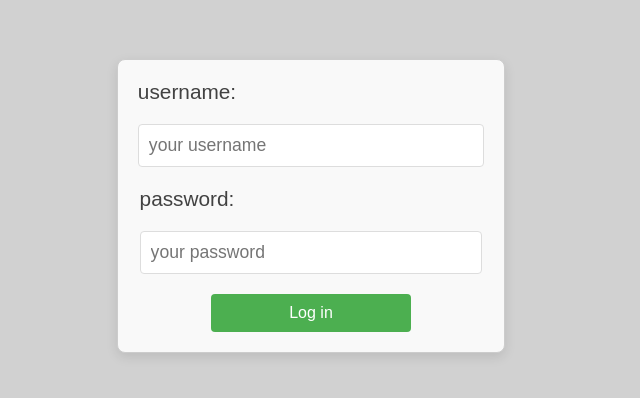
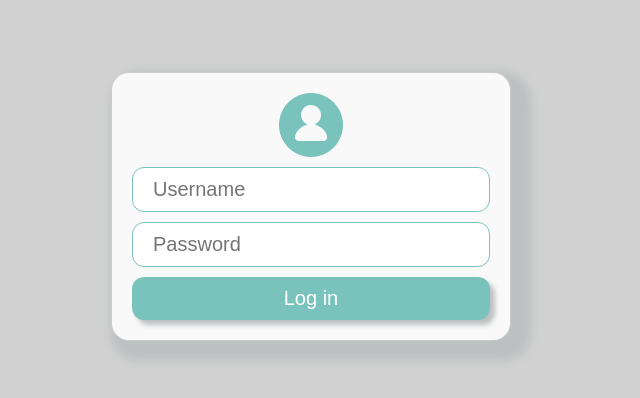
Before and after one commit to YahyaNashar22/bepro-newsletter, a React (Vite) app in the folder client/: page / in a window 1280 px wide. Shown: the part 194-592 px from the top of the page, without its empty margins (329-969 px from the left). Built offline with nearby package versions, Linux system fonts and the light colour scheme.

Commit message:
changing design

```diff
--- a/client/src/App.css
+++ b/client/src/App.css
@@ -6,6 +6,11 @@
   --medium-grey: #757575;
   --dark-grey: #424242;
   --font-color: #ffffff;
+  --tiffany-blue: #7ac2bc;
+  --lighter-tiffany: #7ccac3;
+  --platinum: #d8d9d9;
+  --white: #ffffff;
+  --shadow-color: #bcc0c1;
 }
 
 /* Custom scrollbar for Webkit browsers (Chrome, Safari, Edge) */
@@ -29,12 +34,12 @@
 }
 
 body {
-  background-color: var(--light-grey);
+  background-color: var(--platinum);
   color: var(--font-color);
 }
 
 button {
-  background-color: var(--medium-green);
+  background-color: var(--tiffany-blue);
   color: var(--font-color);
 }
 
@@ -53,6 +58,11 @@ nav {
   display: flex;
   justify-content: space-around;
   align-items: center;
+}
+
+.navLinks{
+  display: flex;
+flex-direction: column;
 }
 
 ul {
@@ -172,7 +182,7 @@ main {
 
 /* Dialog Box */
 .dialog-box {
-  background-color: #fff;
+  background-color: var(--white);
   padding: 20px;
   border-radius: 8px;
   width: 400px;
@@ -206,21 +216,26 @@ main {
 }
 
 .dialog-close-btn {
-  background-color: #f0f0f0;
-  color: #333;
+  background-color: var(--white);
+  border: 1px solid var(--tiffany-blue);
+  border-radius: 5px;
+  color: var(--tiffany-blue);
+  transition: 0.3s linear;
 }
 
 .dialog-close-btn:hover {
-  background-color: #e0e0e0;
+  background-color: var(--tiffany-blue);
+  color: var(--white);
 }
 
 .dialog-submit-btn {
-  background-color: #4caf50;
-  color: #fff;
+  background-color: var(--tiffany-blue);
+  color: var(--white);
+  transition: 0.3s linear;
 }
 
 .dialog-submit-btn:hover {
-  background-color: #45a049;
+  background-color: var(--lighter-tiffany);
 }
 
 /* Form container styling */
@@ -233,7 +248,7 @@ main {
   margin: 0 auto;
   padding: 20px;
   background-color: #f9f9f9;
-  border-radius: 8px;
+  border-radius: 18px;
   box-shadow: 0 4px 12px rgba(0, 0, 0, 0.1);
   border: 1px solid #ccc;
   font-size: 1.3rem;
@@ -244,8 +259,8 @@ main {
   margin-bottom: 20px;
   margin-top: 20px;
   padding: 10px;
-  border: 1px solid #ddd;
-  border-radius: 4px;
+  border: 1px solid var(--tiffany-blue);
+  border-radius: 5px;
   width: 100%;
   font-size: 1.1rem;
   background-color: #fff;
@@ -289,11 +304,11 @@ p {
 }
 
 .success-message {
-  color: #4caf50;
+  color: var(--lighter-tiffany);
 }
 
 .error-message {
-  color: #f44336;
+  color: var(--dark-grey);
 }
 
 .email-content {
@@ -307,7 +322,7 @@ p {
   background-color: #f9f9f9;
   padding: 40px;
   border-radius: 10px;
-  box-shadow: 0 4px 6px rgba(0, 0, 0, 0.1);
+  box-shadow: 0 4px 6px var(--shadow-color);
   max-width: 600px;
   margin: 50px auto;
   font-family: "Arial", sans-serif;
@@ -315,7 +330,7 @@ p {
 
 .dashboard-title {
   font-size: 2.5rem;
-  color: var(--medium-green); /* Bright color to catch attention */
+  color: var(--tiffany-blue); /* Bright color to catch attention */
   margin-bottom: 20px;
   text-shadow: 2px 2px 5px rgba(0, 0, 0, 0.4),
     4px 4px 10px rgba(255, 105, 180, 0.3);
@@ -331,7 +346,7 @@ p {
 
 .dashboard-version {
   font-size: 1.2rem;
-  color: #666;
+  color: var(--lighter-tiffany);
   margin-bottom: 10px;
 }
 
@@ -344,7 +359,59 @@ p {
 
 .dashboard-enjoy {
   font-weight: bold;
-  color: #4caf50;
+  color: var(--tiffany-blue);
+}
+
+/* Log in form */
+.login-input {
+  width: 100%;
+  padding: 10px 20px;
+  border: 1px solid var(--tiffany-blue);
+  border-radius: 12px;
+  margin-bottom: 10px;
+  font-size: 20px;
+  color: var(--dark-grey);
+}
+
+.login-input:focus {
+  border-color: var(--lighter-tiffany);
+  outline: none;
+}
+
+.login-btn {
+  padding: 10px 20px;
+  font-size: 20px;
+  background-color: var(--tiffany-blue);
+  color: var(--white);
+  border: none;
+  border-radius: 12px;
+  cursor: pointer;
+  box-shadow: 5px 5px 5px var(--shadow-color);
+  transition: background-color 0.3s ease, transform 0.2s ease;
+  width: 100%;
+}
+
+.login-btn:hover {
+  background-color: var(--lighter-tiffany);
+  transform: translateY(-2px);
+}
+
+.login-btn:disabled {
+  background-color: #aaa;
+  cursor: not-allowed;
+}
+
+.login-form {
+  box-shadow: 10px 10px 10px 10px var(--shadow-color);
+  width: 100%;
+}
+
+.login-label {
+  width: 100%;
+}
+
+.person {
+  margin-bottom: 10px;
 }
 
 @media (min-width: 800px) {
--- a/client/src/components/Header.tsx
+++ b/client/src/components/Header.tsx
@@ -50,9 +50,8 @@ const Header = ({ fetchEmails }: { fetchEmails: () => void }) => {
 
   return (
     <>
-      <header>
         <nav>
-          <ul>
+          <ul className="navLinks">
             <li className="navLink">
               <img
                 src={excel}
@@ -100,7 +99,6 @@ const Header = ({ fetchEmails }: { fetchEmails: () => void }) => {
             </li>
           </ul>
         </nav>
-      </header>
 
       {isExcelDialogOpen && (
         <Dialog
--- a/client/src/components/WelcomeDialog.tsx
+++ b/client/src/components/WelcomeDialog.tsx
@@ -41,7 +41,7 @@ const WelcomeDialogContent = () => {
       <h2 className="dashboard-subtitle">
         Welcome To Your New Emails Dashboard
       </h2>
-      <p className="dashboard-version">This is version 1.0</p>
+      <p className="dashboard-version">This is version 2.0</p>
       <p className="dashboard-message">
         Additional enhancements can be done based on your request
       </p>
--- a/client/src/pages/Login.tsx
+++ b/client/src/pages/Login.tsx
@@ -1,5 +1,7 @@
 import axios from "axios";
 import { ChangeEvent, FormEvent, useState } from "react";
+
+import person from "../assets/person.png";
 
 const Login = () => {
   const backendURL = import.meta.env.VITE_PORT;
@@ -44,32 +46,31 @@ const Login = () => {
       <form
         method="POST"
         onSubmit={handleSubmit}
-        className="file-upload-container"
+        className="file-upload-container login-form"
       >
-        <label>
-          username:
+        <img src={person} width={64} height={64}  alt="person" className="person" />
+        <label  className="login-label">
           <input
             type="text"
             name="username"
             value={username}
             onChange={handleChange}
-            placeholder="your username"
-            className="file-input"
+            placeholder="Username"
+            className="login-input"
           />
         </label>
 
-        <label>
-          password:
+        <label className="login-label">
           <input
             type="password"
             name="password"
             value={password}
             onChange={handleChange}
-            placeholder="your password"
-            className="file-input"
+            placeholder="Password"
+            className="login-input"
           />
-        </label>
-        <button type="submit" disabled={loading} className="upload-btn">
+        </label >
+        <button type="submit" disabled={loading} className="login-btn">
           {loading ? "Logging in..." : "Log in"}
         </button>
         {error && <p className="error-message">{error}</p>}
```
Also changed, not shown: client/src/assets/person.png (added).
